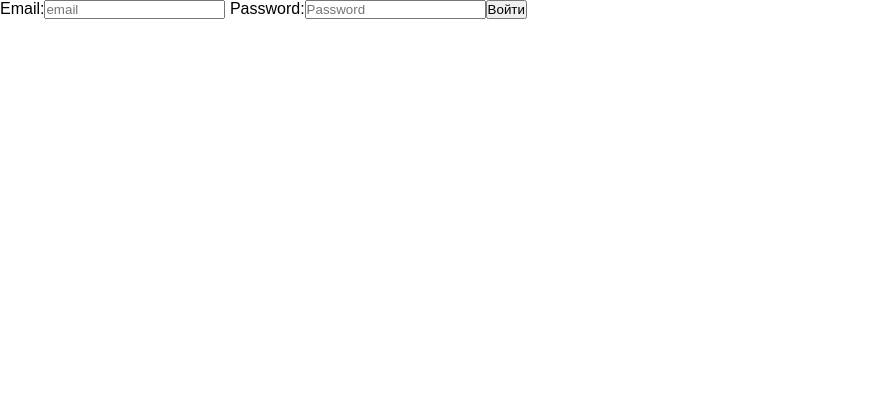
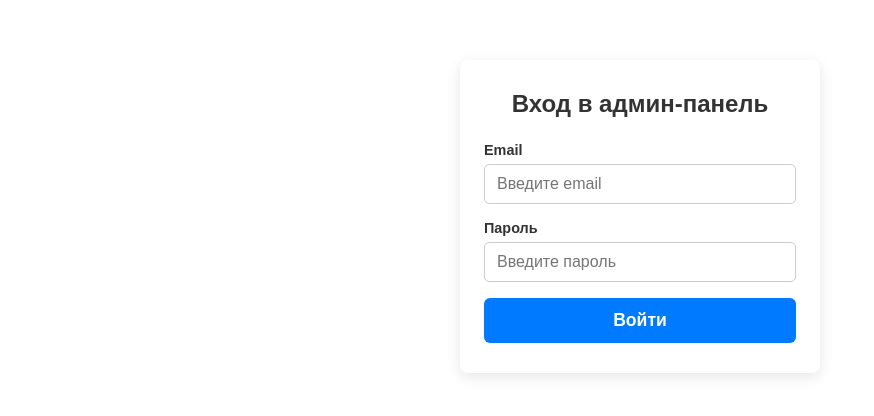
Before and after one commit to udodirc/courses-front, a Vue app: page /admin/login in a window 1280 px wide. Shown: the top 416 px of the page, without its empty margins (0-874 px from the left). Built offline with nearby package versions, Linux system fonts and the light colour scheme.

Commit message:
Fix admin template.

```diff
--- a/src/layouts/DashboardLayout.vue
+++ b/src/layouts/DashboardLayout.vue
@@ -12,9 +12,9 @@ function logout() {
 }
 
 const menu = [
-  { name: 'AdminDashboard', path: '/admin/dashboard'},
-  { name: 'AdminUsers', path: '/admin/users' },
-  { name: 'AdminSettings', path: '/admin/settings' },
+  { name: 'Админ панель', path: '/admin/dashboard'},
+  { name: 'Пользователи', path: '/admin/users' },
+  { name: 'Настройки', path: '/admin/settings' },
 ];
 </script>
 
--- a/src/style.css
+++ b/src/style.css
@@ -87,3 +87,74 @@ footer {
     align-items: center;
     justify-content: center;
 }
+
+.login-form {
+    max-width: 360px;
+    margin: 60px auto;
+    padding: 30px 24px;
+    border-radius: 8px;
+    background: #fff;
+    box-shadow: 0 4px 14px rgba(0,0,0,0.1);
+    font-family: Arial, sans-serif;
+    color: #333;
+}
+
+.login-form h2 {
+    margin-bottom: 24px;
+    font-weight: 600;
+    font-size: 1.5rem;
+    text-align: center;
+}
+
+.login-form label {
+    display: block;
+    margin-bottom: 16px;
+    font-size: 0.9rem;
+    font-weight: 600;
+}
+
+.login-form input {
+    width: 100%;
+    padding: 10px 12px;
+    margin-top: 6px;
+    border: 1.5px solid #ccc;
+    border-radius: 5px;
+    font-size: 1rem;
+    transition: border-color 0.2s ease;
+    box-sizing: border-box;
+}
+
+.login-form input:focus {
+    outline: none;
+    border-color: #007bff;
+    box-shadow: 0 0 4px rgba(0, 123, 255, 0.5);
+}
+
+.login-form button {
+    width: 100%;
+    padding: 12px;
+    background-color: #007bff;
+    color: white;
+    font-size: 1.1rem;
+    font-weight: 600;
+    border: none;
+    border-radius: 6px;
+    cursor: pointer;
+    transition: background-color 0.3s ease;
+}
+
+.login-form button:disabled {
+    background-color: #6c757d;
+    cursor: not-allowed;
+}
+
+.login-form button:not(:disabled):hover {
+    background-color: #0056b3;
+}
+
+.error {
+    margin-top: 16px;
+    color: #dc3545;
+    font-weight: 600;
+    text-align: center;
+}
--- a/src/views/admin/Login.vue
+++ b/src/views/admin/Login.vue
@@ -1,13 +1,27 @@
 <template>
-  <form @submit.prevent="submit">
-    Email:<input v-model="email" placeholder="email" required />
-    Password:<input v-model="password" type="password" placeholder="Password" required />
-    <button type="submit" :disabled="loading">Войти</button>
-    <p v-if="error">{{ error }}</p>
+  <form @submit.prevent="submit" class="login-form">
+    <h2>Вход в админ-панель</h2>
+
+    <label>
+      Email
+      <input v-model="email" type="email" placeholder="Введите email" required />
+    </label>
+
+    <label>
+      Пароль
+      <input v-model="password" type="password" placeholder="Введите пароль" required />
+    </label>
+
+    <button type="submit" :disabled="loading">
+      <span v-if="loading">Вход...</span>
+      <span v-else>Войти</span>
+    </button>
+
+    <p v-if="error" class="error">{{ error }}</p>
   </form>
 </template>
 
-<script lang="ts" setup>;
+<script lang="ts" setup>
 import { ref } from 'vue';
 import { useAuthStore } from '../../store/admin/auth/auth.store.ts';
 import { useRouter } from 'vue-router';
@@ -25,9 +39,9 @@ async function submit() {
   error.value = '';
   try {
     await auth.login(email.value, password.value);
-    router.push('/admin/dashboard'); // или другая защищённая страница
-  } catch (e) {
-    error.value = 'Ошибка авторизации';
+    router.push('/admin/dashboard');
+  } catch {
+    error.value = 'Ошибка авторизации. Проверьте email и пароль.';
   } finally {
     loading.value = false;
   }
```
